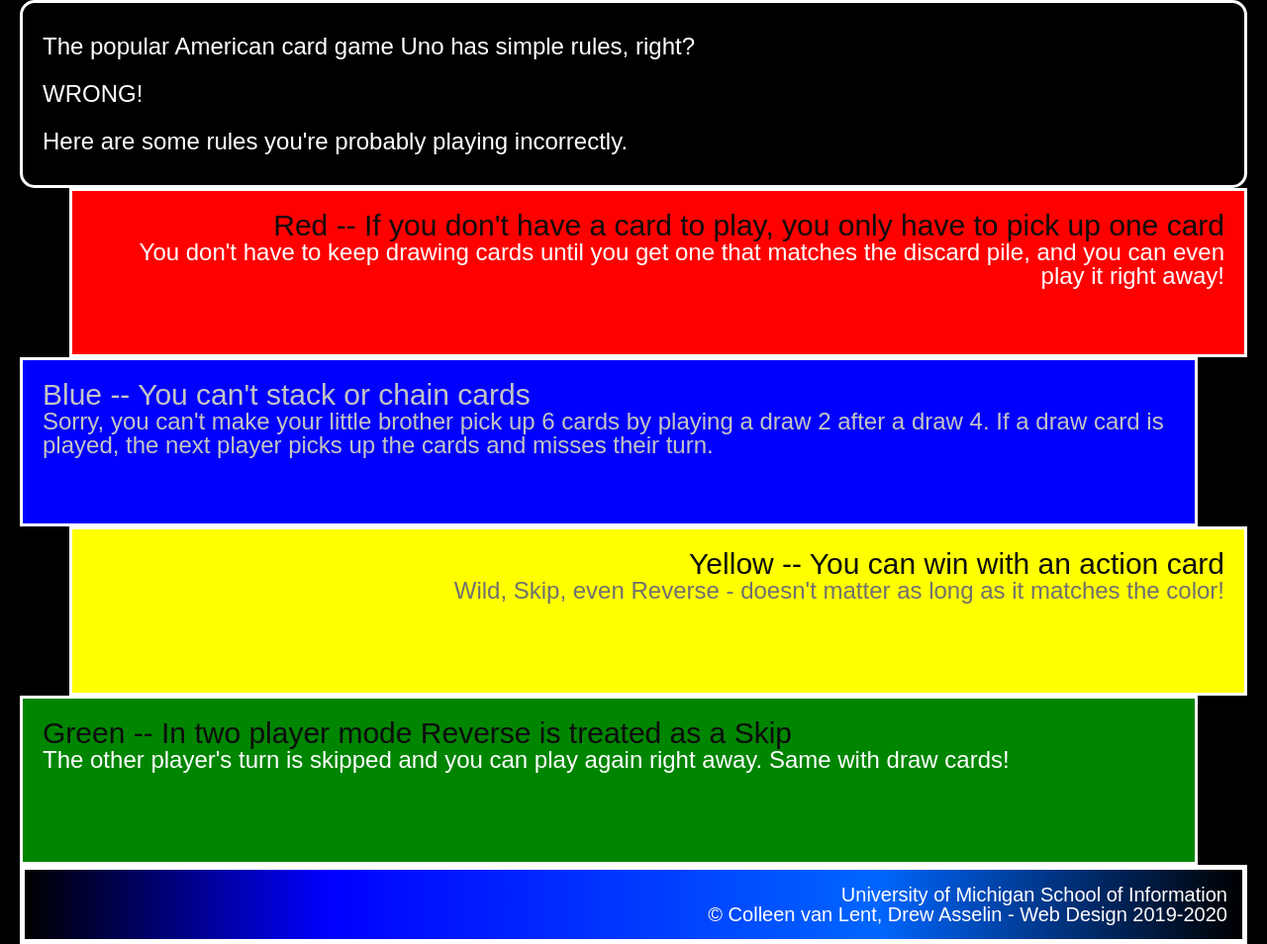
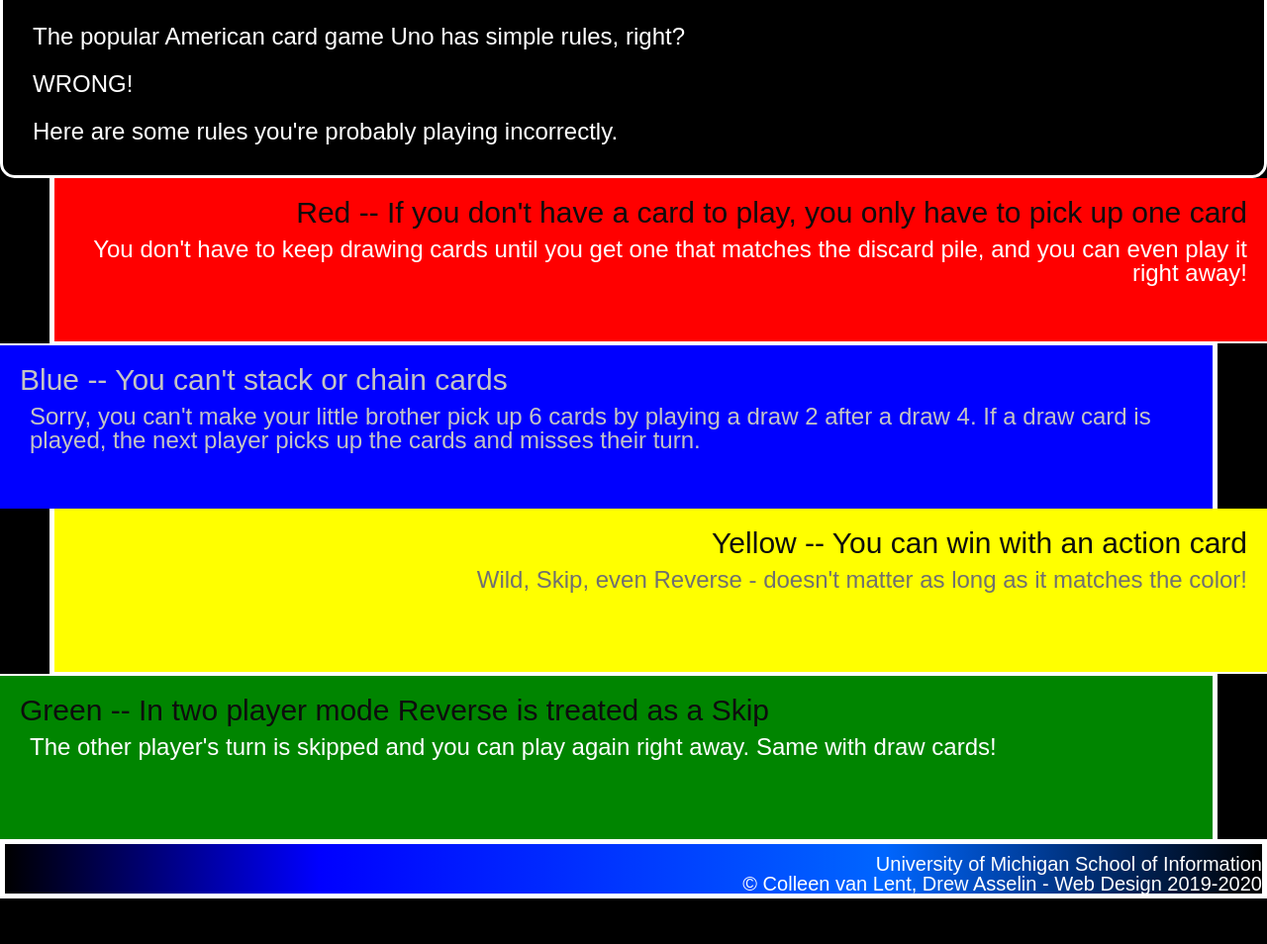
Before and after one commit to niurcaq/hw2-2024, a plain HTML site: page index.html in a window 1280 px wide. Shown: the part 328-1282 px from the top of the page at 99% size. After the commit the page ends 1236 px from the top, so only its background shows below. Drawn offline with Linux system fonts and the light colour scheme.

Commit message:
update borders/margins

```diff
--- a/css/style.css
+++ b/css/style.css
@@ -2,7 +2,7 @@
     font-family: Arial, Verdana;
     background-color: #000000;
     color: #ffffff;
-    margin: 20px 20px 0px 20px;
+    margin: 20px 20px none 20px;
 }
 
 h1 {
@@ -18,7 +18,9 @@
 
 p {
     font-size: 24px;
-    padding: 10px, 0px, 0px, 10px;
+    padding-left: 10px;
+    padding-top: 10px;
+    /* padding: 10px, 0px, 0px, 10px; */
 }
 
 img {
@@ -42,22 +44,33 @@
 
 .introduction {
     border-radius: 15px;
-    margin: 15px 0px 0px 0px;
+    margin-top: 15px;
+    /* margin: 15px 0px 0px 0px; */
     line-height: 2;
 }
 
 .red {
     background-color: #ff0000;
     text-align: right;
-    margin: 0px 0px 0px 50px;
-    border: 0px 0px 2px 5px;
+    margin-left: 50px;
+    border-bottom-width: 2px;
+    border-left-width: 5px;
+    border-top: none;
+    border-right: none;
+    /* margin: 0px 0px 0px 50px; */
+    /* border: none none 2px 5px; */
 }
 
 .blue {
     background-color: #0000ff;
     text-align: left;
-    margin: 0px 50px 0px 0px;
-    border: 2px 5px 0px 0px;
+    margin-right: 50px;
+    border-right-width: 5px;
+    border-top-width: 2px;
+    border-bottom: none;
+    border-left: none;
+    /* margin: 0px 50px 0px 0px; */
+    /* border: 2px 5px 0px 0px; */
 }
 
 .blue h2, .blue p {
@@ -67,16 +80,24 @@
 .yellow {
     background-color: #ffff00;
     text-align: right;
-    margin: 0px 0px 0px 50px;
-    border: 0px 0px 2px 5px;
+    margin-left: 50px;
+    border-bottom-width: 2px;
+    border-left-width: 5px;
+    border-top: none;
+    border-right: none;
+    /* margin: 0px 0px 0px 50px; */
+    /* border: 0px 0px 2px 5px; */
     color: #707070;
 }
 
 .green {
     background-color: #008500;
     text-align: left;
-    margin: 0px 50px 0px 0px;
-    border: 2px 5px 0px 0px;
+    margin-right: 50px;
+    border-right-width: 5px;
+    border-top-width: 2px;
+    border-left: none;
+    border-bottom: none;
 }
 
 footer {
@@ -91,5 +112,5 @@
 footer p {
     text-align: right;
     font-size: 20px;
-    padding: 15px 15px 15px 0px;
+    padding: 15px 15px 15px none;
 }
```
